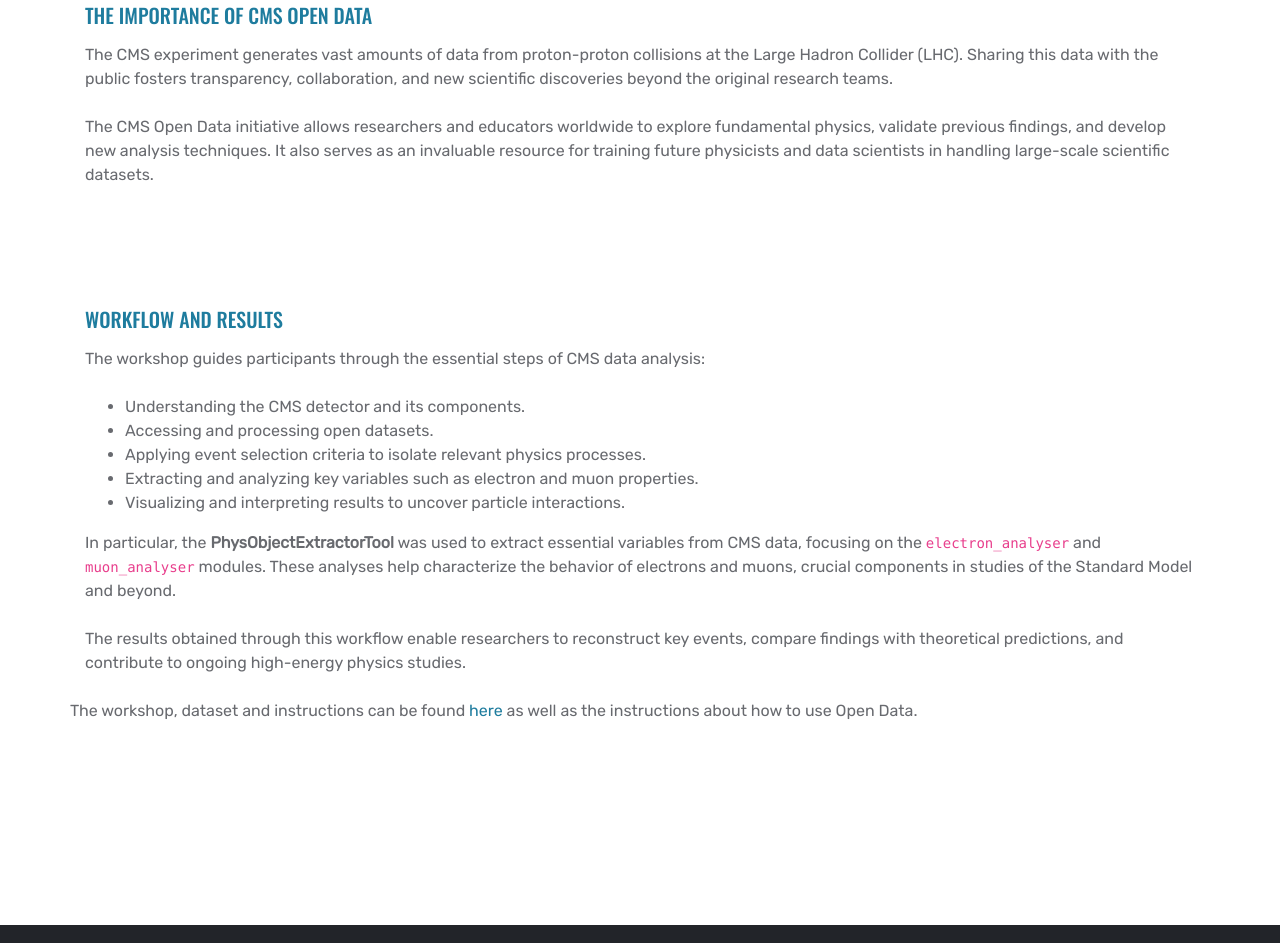
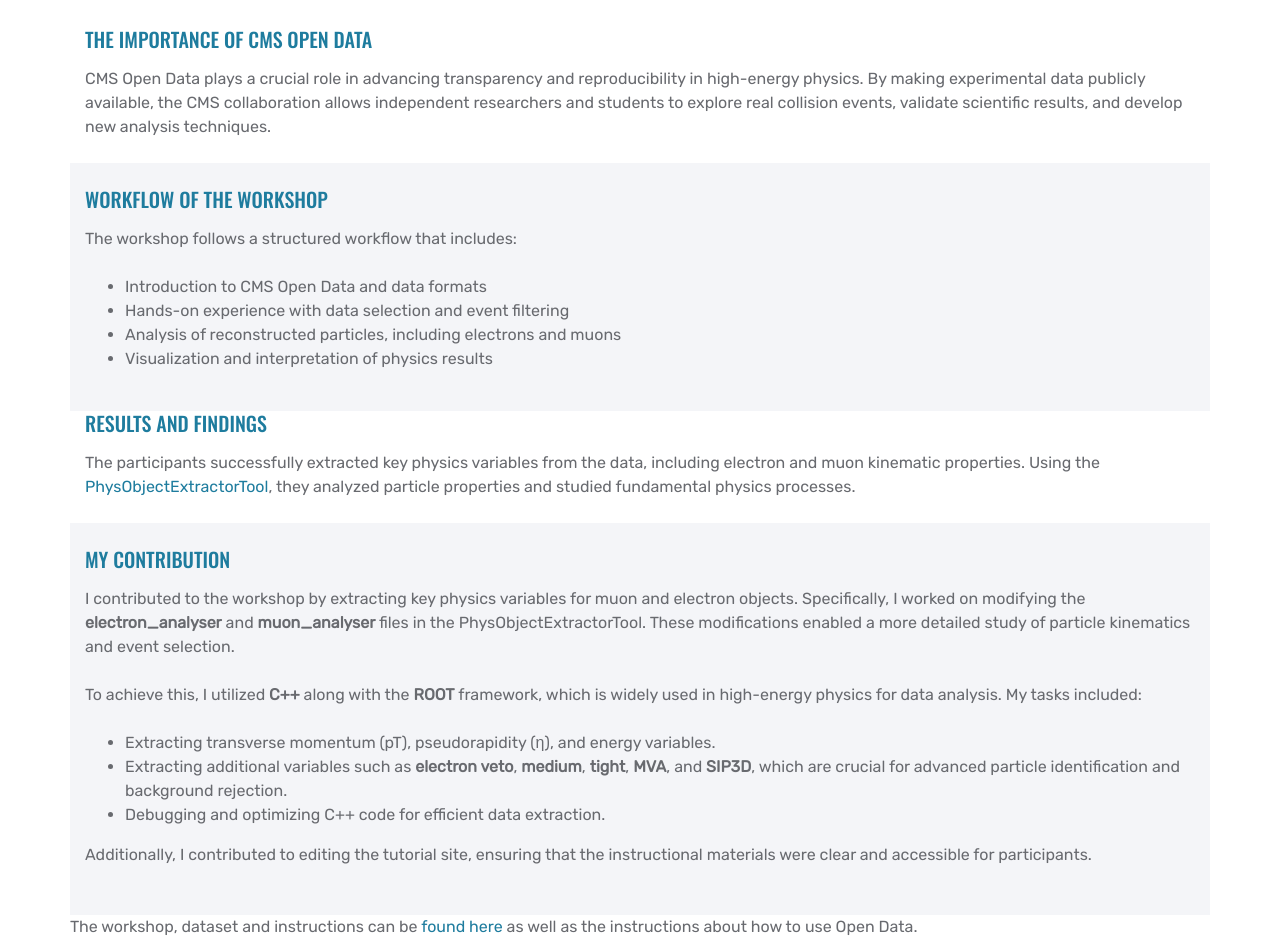
Before and after one commit to andresc27/files, a plain HTML site: page cms_workshop_2022.html in a window 1280 px wide. Shown: the part 837-1780 px from the top of the page. Drawn offline with nearby package versions, Linux system fonts and the light colour scheme.

Commit message:
Update cms_workshop_2022.html

```diff
--- a/cms_workshop_2022.html
+++ b/cms_workshop_2022.html
@@ -63,11 +63,12 @@
                     <h1 class="display-4 text-uppercase mb-4">CMS Open Data Workshop</h1>
                     <h5 class="text-uppercase text-primary mb-3">Introduction</h5>
                     <p class="mb-4">
-                        The <strong>CMS Open Data Workshop</strong> provides researchers, students, and enthusiasts with the opportunity to explore real high-energy physics (HEP) data from the Compact Muon Solenoid (CMS) experiment at CERN.
-                        The workshop introduces participants to key concepts in particle physics, data analysis techniques, and software tools used in CMS research.
+                        The <strong>CMS Open Data Workshop</strong> provides an introduction to high-energy physics data analysis using real collision data from the Compact Muon Solenoid (CMS) experiment at CERN.
+                        This workshop aims to make scientific data accessible to a broader audience, including students, researchers, and educators, by teaching them how to use CMS Open Data to conduct meaningful analyses.
                     </p>
                     <p class="mb-4">
-                        By working with publicly available data, attendees can gain hands-on experience in reconstructing and analyzing particle collision events, learning how to extract meaningful physics insights using computational methods.
+                        Participants learn essential tools and methodologies, including data selection, processing, and visualization techniques, using software frameworks such as <strong>ROOT</strong> and <strong>Python</strong>.
+                        The hands-on exercises guide users through working with real particle physics data and extracting physical observables from reconstructed events.
                     </p>
                 </div>
             </div>
@@ -75,53 +76,71 @@
     </div>
     <!-- Introduction End -->
 
-    <!-- CMS Open Data and its Importance -->
     <div class="container-fluid">
         <div class="container">
             <div class="row align-items-center">
+                <!-- Section: The Importance of CMS Open Data -->
                 <div class="col-lg-12">
                     <h5 class="text-uppercase text-primary mb-3">The Importance of CMS Open Data</h5>
                     <p class="mb-4">
-                        The CMS experiment generates vast amounts of data from proton-proton collisions at the Large Hadron Collider (LHC). Sharing this data with the public fosters transparency, collaboration, and new scientific discoveries beyond the original research teams.
+                        CMS Open Data plays a crucial role in advancing transparency and reproducibility in high-energy physics. By making experimental data publicly available,
+                        the CMS collaboration allows independent researchers and students to explore real collision events, validate scientific results, and develop new analysis techniques.
+                    </p>
+                </div>
+
+                <!-- Section: Workflow of the Workshop -->
+                <div class="col-lg-12 py-4 bg-light">
+                    <h5 class="text-uppercase text-primary mb-3">Workflow of the Workshop</h5>
+                    <p class="mb-4">
+                        The workshop follows a structured workflow that includes:
+                        <ul>
+                            <li>Introduction to CMS Open Data and data formats</li>
+                            <li>Hands-on experience with data selection and event filtering</li>
+                            <li>Analysis of reconstructed particles, including electrons and muons</li>
+                            <li>Visualization and interpretation of physics results</li>
+                        </ul>
+                    </p>
+                </div>
+
+                <!-- Section: Results and Findings -->
+                <div class="col-lg-12">
+                    <h5 class="text-uppercase text-primary mb-3">Results and Findings</h5>
+                    <p class="mb-4">
+                        The participants successfully extracted key physics variables from the data, including electron and muon kinematic properties.
+                        Using the <a href="https://github.com/cms-opendata-analyses/PhysObjectExtractorTool/tree/2015MiniAOD/PhysObjectExtractor/src" target="_blank" rel="noopener noreferrer">PhysObjectExtractorTool</a>,
+                        they analyzed particle properties and studied fundamental physics processes.
+                    </p>
+                </div>
+
+                <!-- Section: My Contribution -->
+                <div class="col-lg-12 py-4 bg-light">
+                    <h5 class="text-uppercase text-primary mb-3">My Contribution</h5>
+                    <p class="mb-4">
+                        I contributed to the workshop by extracting key physics variables for muon and electron objects. Specifically, I worked on modifying the
+                        <strong>electron_analyser</strong> and <strong>muon_analyser</strong> files in the PhysObjectExtractorTool. These modifications enabled a more detailed study of
+                        particle kinematics and event selection.
                     </p>
                     <p class="mb-4">
-                        The CMS Open Data initiative allows researchers and educators worldwide to explore fundamental physics, validate previous findings, and develop new analysis techniques. It also serves as an invaluable resource for training future physicists and data scientists in handling large-scale scientific datasets.
+                        To achieve this, I utilized <strong>C++</strong> along with the <strong>ROOT</strong> framework, which is widely used in high-energy physics for data analysis.
+                        My tasks included:
+                        <ul>
+                            <li>Extracting transverse momentum (pT), pseudorapidity (η), and energy variables.</li>
+                            <li>Extracting additional variables such as <strong>electron veto</strong>, <strong>medium</strong>, <strong>tight</strong>, <strong>MVA</strong>, and <strong>SIP3D</strong>,
+                                which are crucial for advanced particle identification and background rejection.</li>
+                            <li>Debugging and optimizing C++ code for efficient data extraction.</li>
+                        </ul>
+                    </p>
+                    <p class="mb-4">
+                        Additionally, I contributed to editing the tutorial site, ensuring that the instructional materials were clear and accessible for participants.
                     </p>
                 </div>
+
+
+                <p>The workshop, dataset and instructions can be <a href="https://cms-opendata-workshop.github.io/2022-08-01-cms-open-data-workshop/" target="_blank">found here</a>
+                    as well as the instructions about how to use Open Data.</p>
             </div>
         </div>
     </div>
-    <!-- CMS Open Data End -->
-
-    <!-- Workflow and Results -->
-    <div class="container-fluid py-5">
-        <div class="container py-5">
-            <div class="row align-items-center">
-                <div class="col-lg-12">
-                    <h5 class="text-uppercase text-primary mb-3">Workflow and Results</h5>
-                    <p class="mb-4">
-                        The workshop guides participants through the essential steps of CMS data analysis:
-                    </p>
-                    <ul>
-                        <li>Understanding the CMS detector and its components.</li>
-                        <li>Accessing and processing open datasets.</li>
-                        <li>Applying event selection criteria to isolate relevant physics processes.</li>
-                        <li>Extracting and analyzing key variables such as electron and muon properties.</li>
-                        <li>Visualizing and interpreting results to uncover particle interactions.</li>
-                    </ul>
-                    <p class="mb-4">
-                        In particular, the <strong>PhysObjectExtractorTool</strong> was used to extract essential variables from CMS data, focusing on the <code>electron_analyser</code> and <code>muon_analyser</code> modules.
-                        These analyses help characterize the behavior of electrons and muons, crucial components in studies of the Standard Model and beyond.
-                    </p>
-                    <p class="mb-4">
-                        The results obtained through this workflow enable researchers to reconstruct key events, compare findings with theoretical predictions, and contribute to ongoing high-energy physics studies.
-                    </p>
-                </div>
-                <p>The workshop, dataset and instructions can be found <a href="https://cms-opendata-workshop.github.io/2022-08-01-cms-open-data-workshop/" target="_blank">here</a> as well as the instructions about how to use Open Data.</p>
-            </div>
-        </div>
-    </div>
-    <!-- Workflow and Results End -->
 
 
 
```
